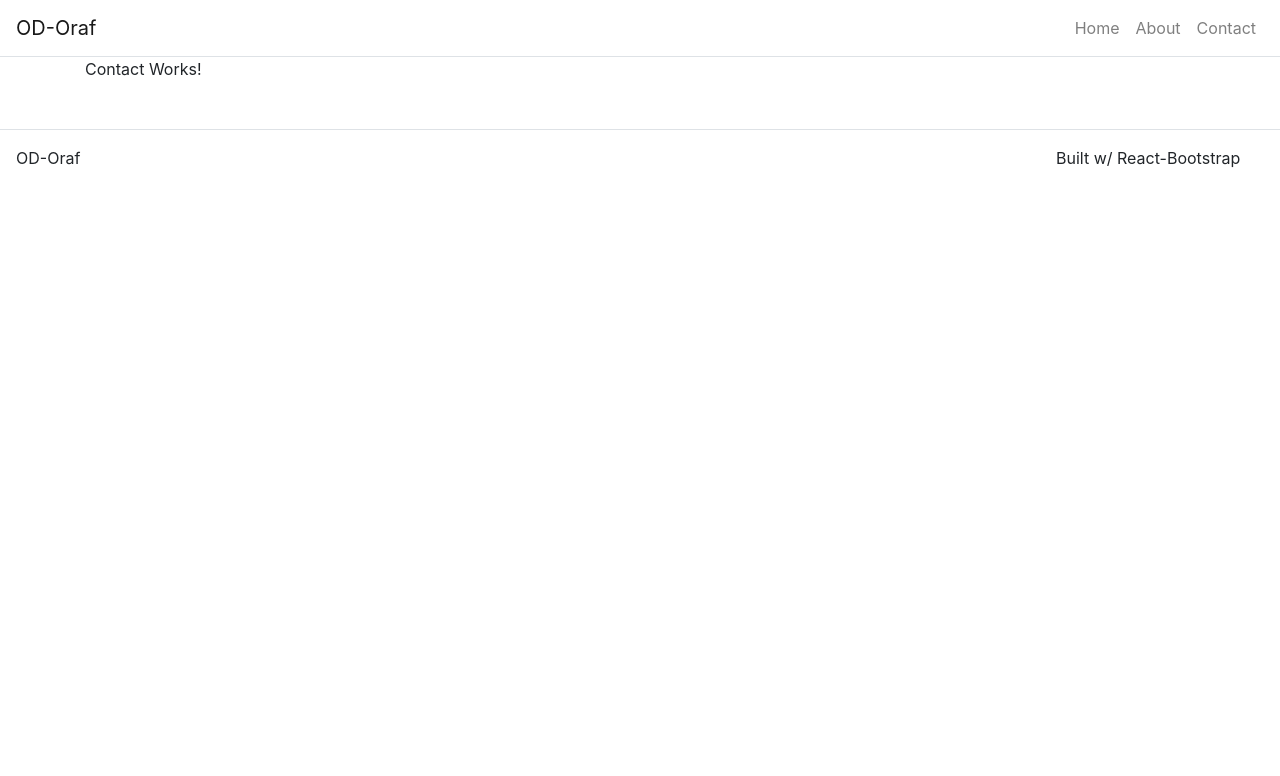
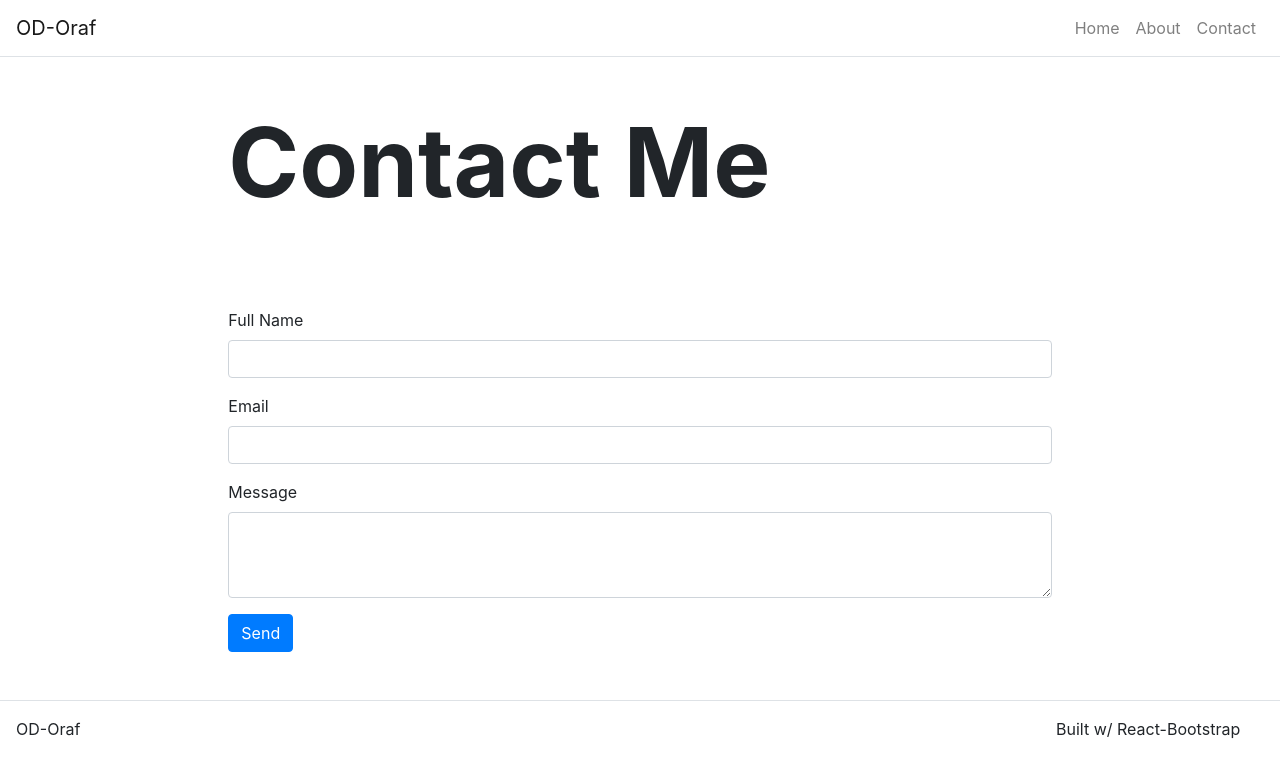
Before and after one commit to OD-Oraf/React_Portfolio, a React (Create React App) app: page /contact in a window 1280 px wide. Shown: the top 776 px of the page. Built offline with nearby package versions, Linux system fonts and the light colour scheme.

Commit message:
contact page

```diff
--- a/package.json
+++ b/package.json
@@ -6,6 +6,7 @@
     "@testing-library/jest-dom": "^5.11.4",
     "@testing-library/react": "^11.1.0",
     "@testing-library/user-event": "^12.1.10",
+    "axois": "0.0.1-security",
     "bootstrap": "^4.6.0",
     "react": "^17.0.1",
     "react-bootstrap": "^1.5.0",
--- a/src/App.js
+++ b/src/App.js
@@ -35,7 +35,7 @@ class App extends React.Component {
         title: 'About me',
       },
       contact: {
-        title: 'Lets Talk',
+        title: 'Contact Me ',
 
       }
     }
--- a/src/index.css
+++ b/src/index.css
@@ -38,3 +38,13 @@ code {
   font-size: 16px;
   margin: 0px;
 }
+
+.success-msg{
+  color : #57A773;
+  padding: 10px 15px;
+}
+
+.err-msg{
+  color : #EE6352;
+  padding: 10px 15px;
+}
--- a/src/pages/AboutPage.js
+++ b/src/pages/AboutPage.js
@@ -19,7 +19,6 @@ function AboutPage(props){
                         Hello, My names OD and I currently work with full stack engineering using React and Django.
                         In addition to practicing React/Django, I'm also learning NodeJS,ExpressJS and MongoDB.
                     </p>
-
                     <p>
                         In addition to full stack engineering,
                         I also have experience with python in a data science setting performing tasks such as data cleaning and visualization.
--- a/src/pages/ContactPage.js
+++ b/src/pages/ContactPage.js
@@ -1,16 +1,86 @@
 import React from 'react';
 
-import Container from 'react-bootstrap/Container';
+import Hero from '../components/Hero';
+import Content from '../components/Content';
+// import Container from 'react-bootstrap/Container';
+
+import Button from 'react-bootstrap/Button'
+import Form from 'react-bootstrap/Form';
 
 
-function ContactPage(props){
+class ContactPage extends React.Component{
 
-    return(
-        <Container>
-            <p> Contact Works! </p>
+    constructor(props) {
+        super(props);
 
-        </Container>
-    )
+        this.state = {
+            name: '',
+            email: '',
+            message: '',
+            disabled: false,
+            emailSent: null,
+        }
+    }
+
+    handleChange = (event) => {
+        // console.log(event)
+
+        const target = event.target;
+        const value = target.type === 'checkbox' ? target.checked : target.value;
+        const name = target.name;
+
+        this.setState({
+            [name]: value
+        })
+    }
+
+    // Prevent default behavior (refresh page)
+    handleSubmit = (event) => {
+        event.preventDefault();
+
+        this.setState({
+            disabled: true,
+            emailSent: false,
+        })
+    }
+
+    render() {
+        return(
+            <div>
+                <Hero title={this.props.title} />
+
+                <Content>
+                    <Form onSubmit = {this.handleSubmit}>
+
+                        <Form.Group>
+                            <Form.Label htmlFor="full-name"> Full Name </Form.Label>
+                            <Form.Control id=" full-name" name="name" type="text" value={this.state.name} onChange={this.handleChange} />
+
+                        </Form.Group>
+
+                        <Form.Group>
+                            <Form.Label htmlFor="email"> Email </Form.Label>
+                            <Form.Control id="email" name="email" type="email" value={this.state.email} onChange={this.handleChange} />
+
+                        </Form.Group>
+
+                        <Form.Group>
+                            <Form.Label htmlFor="Message"> Message </Form.Label>
+                            <Form.Control id="Message" name="message" as="textarea" rows="3" value={this.state.message} onChange={this.handleChange} />
+
+                        </Form.Group>
+
+                        <Button className= "d-inline-block" variant ="primary" type="submit" disabled={this.state.disabled}>Send</Button>
+
+                        {this.state.emailSent === true && <p className="d-inline success-msg"> Email Successfully Sent </p> }
+                        {this.state.emailSent === false && <p className="d-inline err-msg"> Error. Make sure you filled out all the fields</p> }
+
+
+                    </Form>
+                </Content>
+            </div>
+        );
+    }
 }
 
 export default ContactPage;
```
Also changed, not shown: 1 other file (tests, documents, lock files or other folders).
